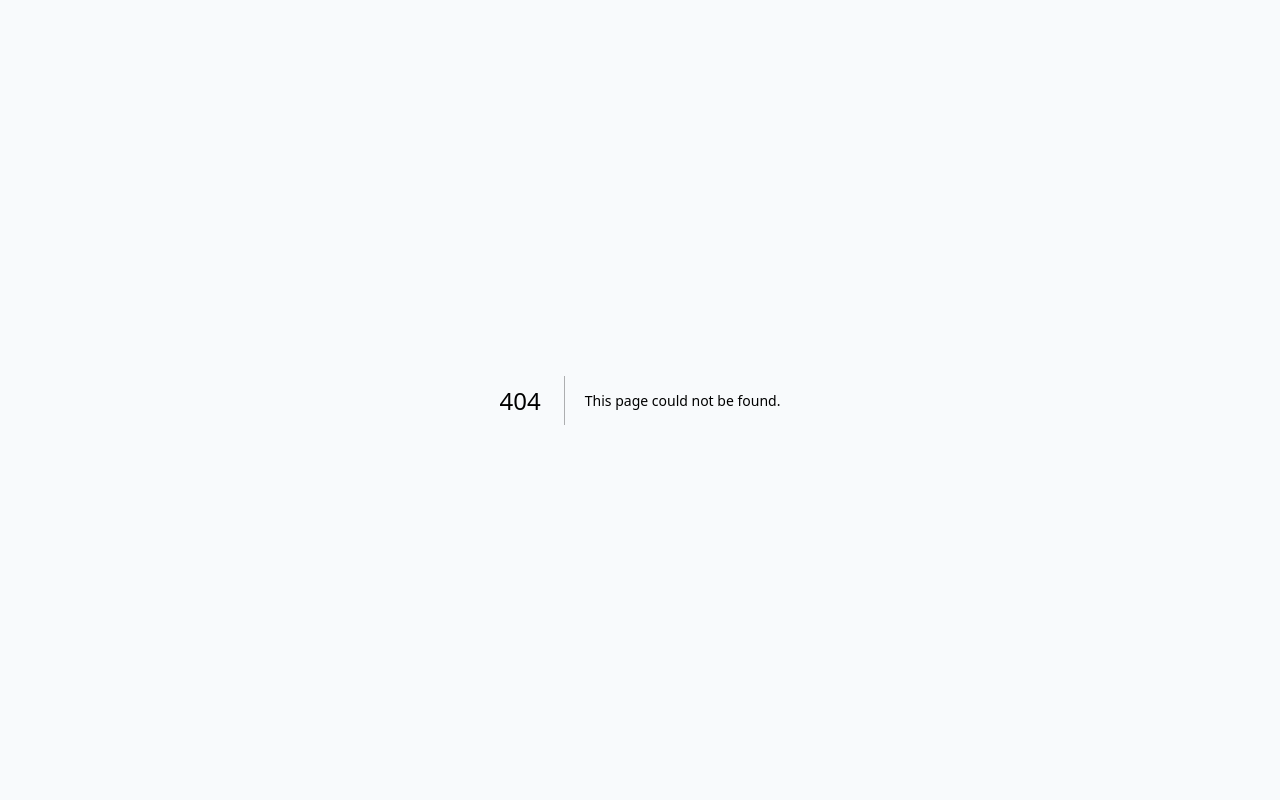
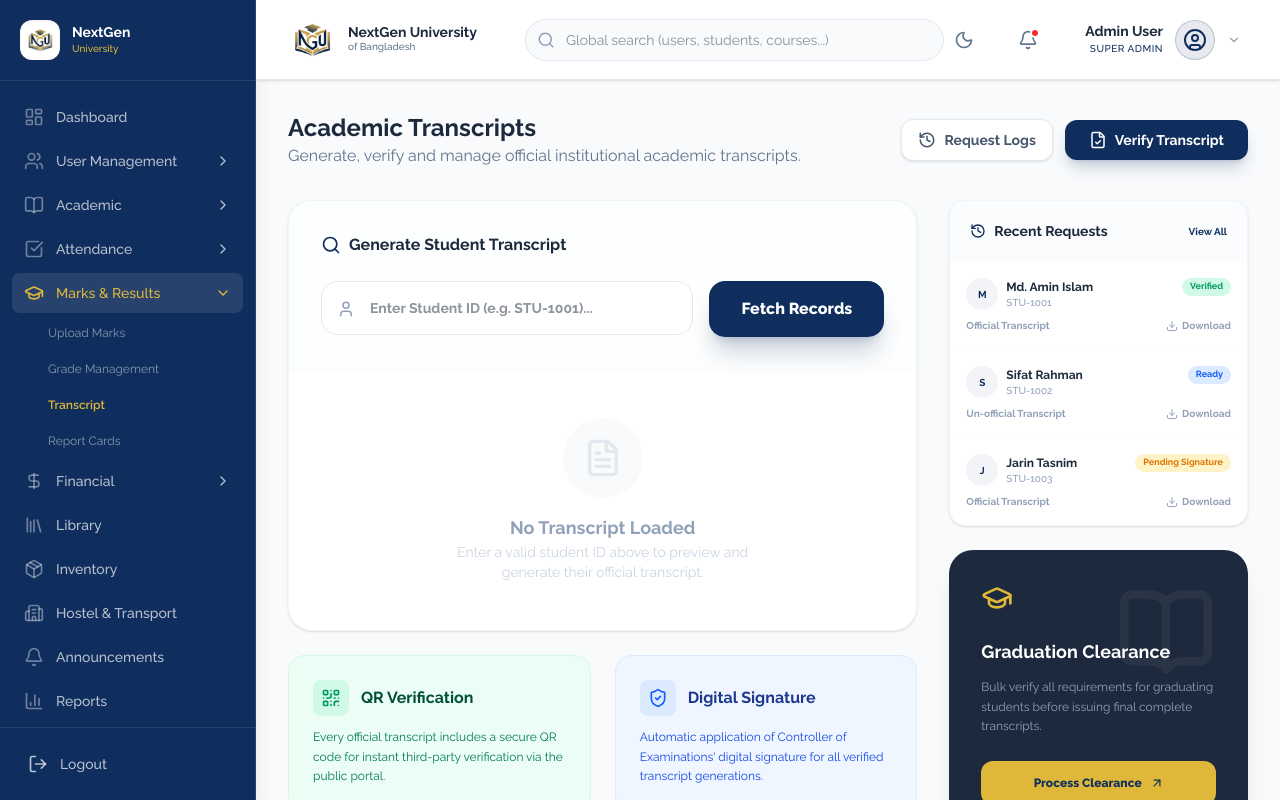
Before and after one commit to amdadislam01/smart-university-managment-system, a Next.js app: page /admin/marks/transcript in a window 1280 px wide. Before the commit this address had no page. Built offline with nearby package versions, Linux system fonts and the light colour scheme.

Commit message:
CREATE app/admin/marks/transcript/page.tsx: student transcripts management

```diff
--- /dev/null
+++ b/app/admin/marks/transcript/page.tsx
@@ -0,0 +1,181 @@
+"use client";
+
+import React from "react";
+import {
+  FileCheck,
+  Search,
+  Download,
+  Printer,
+  ShieldCheck,
+  History,
+  QrCode,
+  User,
+  BookOpen,
+  GraduationCap,
+  ArrowUpRight,
+  ExternalLink,
+  MoreVertical,
+  CheckCircle2,
+  AlertCircle,
+  FileText
+} from "lucide-react";
+import { motion } from "framer-motion";
+
+const requestHistory = [
+  { id: "TR-5501", student: "Md. Amin Islam", stuId: "STU-1001", type: "Official", status: "Verified", date: "2026-04-20" },
+  { id: "TR-5502", student: "Sifat Rahman", stuId: "STU-1002", type: "Un-official", status: "Ready", date: "2026-04-22" },
+  { id: "TR-5503", student: "Jarin Tasnim", stuId: "STU-1003", type: "Official", status: "Pending Signature", date: "2026-04-24" },
+];
+
+export default function TranscriptManagement() {
+  return (
+    <div className="space-y-8 pb-12">
+      {/* Page Header */}
+      <div className="flex flex-col md:flex-row md:items-center justify-between gap-4">
+        <div>
+          <h1 className="text-2xl font-bold text-slate-800">Academic Transcripts</h1>
+          <p className="text-slate-500">Generate, verify and manage official institutional academic transcripts.</p>
+        </div>
+        <div className="flex items-center gap-3">
+          <button className="flex items-center gap-2 px-4 py-2.5 bg-white border border-slate-200 rounded-xl text-sm font-bold text-slate-600 hover:bg-slate-50 transition-all cursor-pointer shadow-sm">
+            <History size={18} />
+            Request Logs
+          </button>
+          <button className="flex items-center gap-2 px-6 py-2.5 bg-primary text-white rounded-xl text-sm font-bold hover:bg-primary/90 transition-all shadow-lg shadow-primary/20 cursor-pointer">
+            <FileCheck size={18} />
+            Verify Transcript
+          </button>
+        </div>
+      </div>
+
+      <div className="grid grid-cols-1 xl:grid-cols-3 gap-8">
+        {/* Transcript Generator & Preview Area */}
+        <div className="xl:col-span-2 space-y-6">
+          <div className="bg-white rounded-3xl border border-slate-100 shadow-sm overflow-hidden">
+             <div className="p-8 border-b border-slate-50 bg-slate-50/30">
+                <h3 className="font-bold text-slate-800 mb-6 flex items-center gap-2">
+                   <Search size={20} className="text-primary" />
+                   Generate Student Transcript
+                </h3>
+                <div className="flex flex-col md:flex-row gap-4">
+                   <div className="flex-1 relative">
+                      <User className="absolute left-4 top-1/2 -translate-y-1/2 text-slate-400" size={18} />
+                      <input
+                        type="text"
+                        placeholder="Enter Student ID (e.g. STU-1001)..."
+                        className="w-full pl-12 pr-4 py-4 bg-white border border-slate-200 rounded-2xl text-sm font-bold outline-none focus:ring-4 focus:ring-primary/10 transition-all"
+                      />
+                   </div>
+                   <button className="px-8 py-4 bg-primary text-white font-extrabold rounded-2xl shadow-xl shadow-primary/20 hover:scale-[1.02] active:scale-[0.98] transition-all cursor-pointer">
+                      Fetch Records
+                   </button>
+                </div>
+             </div>
+
+             {/* Preview Placeholder */}
+             <div className="p-12 flex flex-col items-center justify-center text-center space-y-4">
+                <div className="w-20 h-20 bg-slate-50 rounded-full flex items-center justify-center text-slate-200">
+                   <FileText size={40} />
+                </div>
+                <div>
+                   <h4 className="text-lg font-bold text-slate-400">No Transcript Loaded</h4>
+                   <p className="text-sm text-slate-300 max-w-[300px] mx-auto">Enter a valid student ID above to preview and generate their official transcript.</p>
+                </div>
+             </div>
+          </div>
+
+          {/* Transcript Features Info */}
+          <div className="grid grid-cols-1 md:grid-cols-2 gap-6">
+             <div className="bg-emerald-50 border border-emerald-100 rounded-2xl p-6">
+                <div className="flex items-center gap-3 mb-3">
+                   <div className="p-2 bg-emerald-100 text-emerald-600 rounded-lg">
+                      <QrCode size={20} />
+                   </div>
+                   <h5 className="font-bold text-emerald-900">QR Verification</h5>
+                </div>
+                <p className="text-xs text-emerald-700 leading-relaxed">Every official transcript includes a secure QR code for instant third-party verification via the public portal.</p>
+             </div>
+             <div className="bg-blue-50 border border-blue-100 rounded-2xl p-6">
+                <div className="flex items-center gap-3 mb-3">
+                   <div className="p-2 bg-blue-100 text-blue-600 rounded-lg">
+                      <ShieldCheck size={20} />
+                   </div>
+                   <h5 className="font-bold text-blue-900">Digital Signature</h5>
+                </div>
+                <p className="text-xs text-blue-700 leading-relaxed">Automatic application of Controller of Examinations' digital signature for all verified transcript generations.</p>
+             </div>
+          </div>
+        </div>
+
+        {/* Recent Requests Sidebar */}
+        <div className="space-y-6">
+          <div className="bg-white rounded-2xl border border-slate-100 shadow-sm overflow-hidden">
+             <div className="p-5 border-b border-slate-50 flex justify-between items-center bg-slate-50/50">
+                <h3 className="font-bold text-slate-800 text-sm flex items-center gap-2">
+                   <History size={16} className="text-primary" />
+                   Recent Requests
+                </h3>
+                <button className="text-[10px] font-bold text-primary hover:underline cursor-pointer">View All</button>
+             </div>
+             <div className="divide-y divide-slate-50">
+                {requestHistory.map((req, i) => (
+                   <motion.div
+                     key={i}
+                     initial={{ opacity: 0, x: 10 }}
+                     animate={{ opacity: 1, x: 0 }}
+                     transition={{ delay: i * 0.1 }}
+                     className="p-4 hover:bg-slate-50 transition-colors group cursor-pointer"
+                   >
+                      <div className="flex justify-between items-start mb-2">
+                         <div className="flex items-center gap-2">
+                            <div className="w-8 h-8 rounded-full bg-primary/5 flex items-center justify-center text-primary text-[10px] font-bold">
+                               {req.student.charAt(0)}
+                            </div>
+                            <div>
+                               <p className="text-xs font-bold text-slate-800">{req.student}</p>
+                               <p className="text-[10px] text-slate-400 font-medium">{req.stuId}</p>
+                            </div>
+                         </div>
+                         <span className={`text-[9px] font-bold px-2 py-0.5 rounded-full ${
+                            req.status === 'Verified' ? 'bg-emerald-100 text-emerald-600' :
+                            req.status === 'Ready' ? 'bg-blue-100 text-blue-600' : 'bg-amber-100 text-amber-600'
+                         }`}>
+                            {req.status}
+                         </span>
+                      </div>
+                      <div className="flex items-center justify-between text-[10px] font-bold text-slate-400">
+                         <span>{req.type} Transcript</span>
+                         <span className="flex items-center gap-1 group-hover:text-primary transition-colors">
+                            <Download size={12} />
+                            Download
+                         </span>
+                      </div>
+                   </motion.div>
+                ))}
+             </div>
+          </div>
+
+          <div className="bg-slate-800 rounded-3xl p-8 text-white shadow-xl relative overflow-hidden group">
+             <div className="relative z-10">
+                <GraduationCap size={32} className="text-secondary mb-6" />
+                <h3 className="text-lg font-bold mb-3">Graduation Clearance</h3>
+                <p className="text-xs text-slate-400 mb-6 leading-relaxed">Bulk verify all requirements for graduating students before issuing final complete transcripts.</p>
+                <button className="w-full py-3.5 bg-secondary text-primary font-extrabold rounded-xl text-xs hover:bg-white transition-all cursor-pointer flex items-center justify-center gap-2 shadow-lg shadow-secondary/5">
+                   Process Clearance
+                   <ArrowUpRight size={14} />
+                </button>
+             </div>
+             <div className="absolute top-0 right-0 p-8 opacity-5 group-hover:scale-110 transition-transform">
+                <BookOpen size={100} />
+             </div>
+          </div>
+
+          <div className="bg-amber-50 border border-amber-100 p-4 rounded-2xl flex items-start gap-3">
+             <AlertCircle size={18} className="text-amber-500 mt-0.5" />
+             <p className="text-[10px] text-amber-700 font-medium leading-relaxed">Official transcripts require a fee of 500 BDT. Un-official copies for student reference are free of charge.</p>
+          </div>
+        </div>
+      </div>
+    </div>
+  );
+}
```
